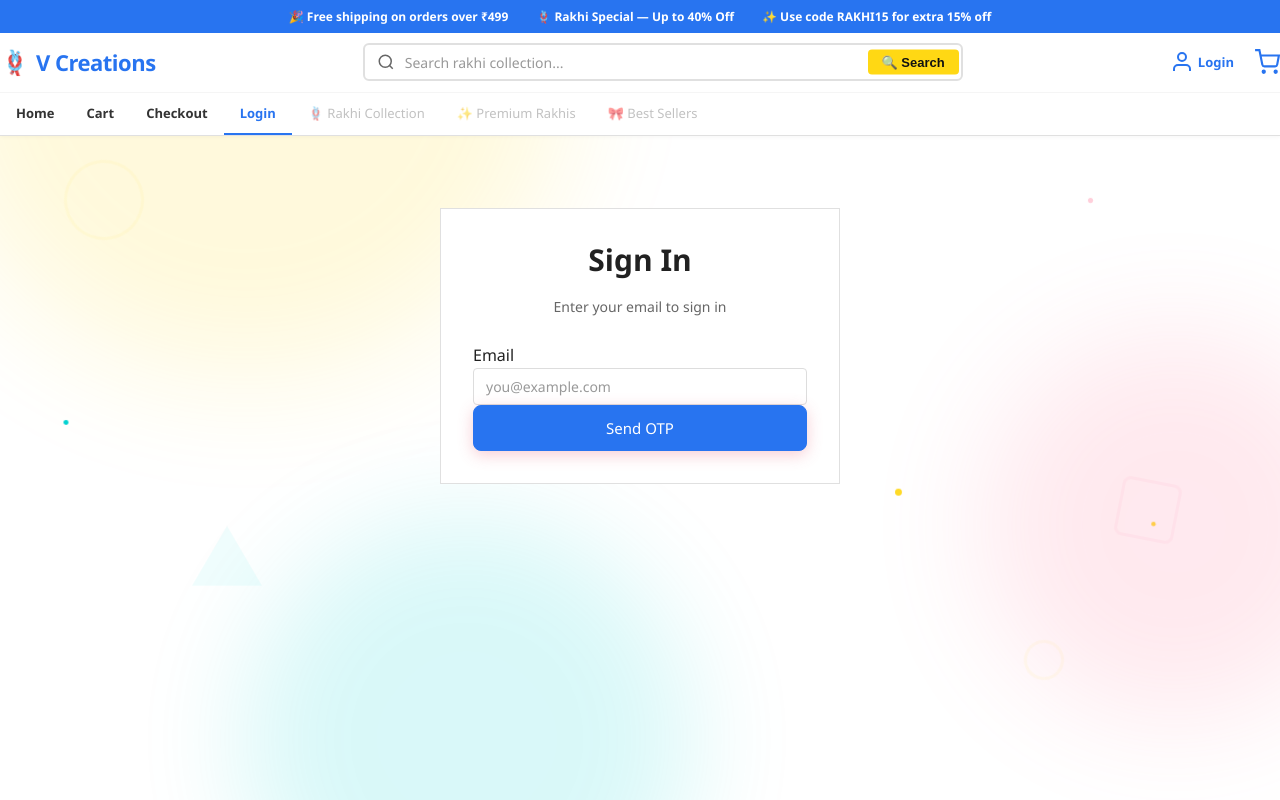
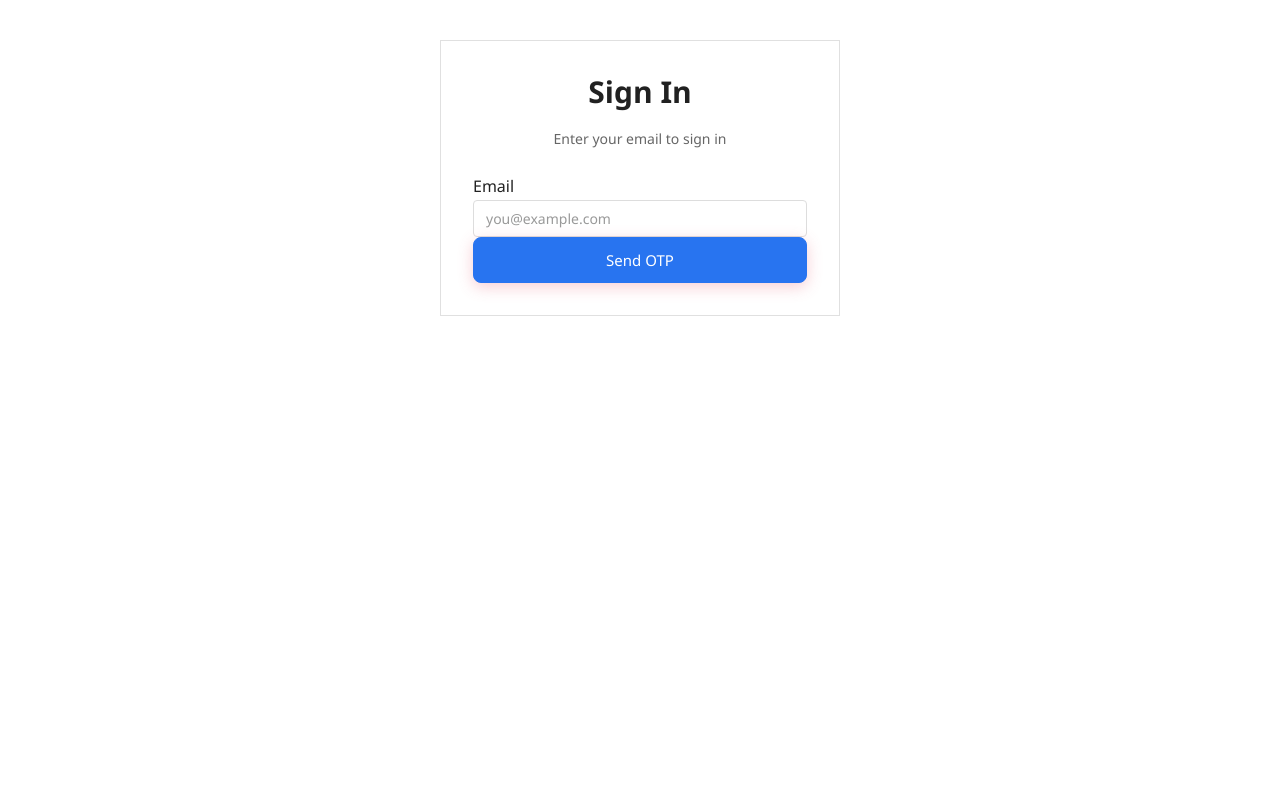
Before and after one commit to Varshith1805/v-creations, a React (Create React App) app in the folder vcreations-frontend/: page /login in a window 1280 px wide. Built offline with nearby package versions, Linux system fonts and the light colour scheme.

Commit message:
Hide navbar, header, decorations on login page

```diff
--- a/vcreations-frontend/src/App.js
+++ b/vcreations-frontend/src/App.js
@@ -70,11 +70,13 @@ function HomeRoute() {
   return userEmail ? <ProductList /> : <Navigate to="/login" replace />;
 }
 
-function App() {
+function AppLayout() {
+  const location = useLocation();
+  const isLogin = location.pathname === "/login";
   return (
-    <CartProvider>
-      <BrowserRouter>
-        <ScrollToTop />
+    <>
+      {!isLogin && (
+        <>
           <div className="floating-shapes" aria-hidden="true">
             <div className="floating-shape floating-shape--circle" />
             <div className="floating-shape floating-shape--square" />
@@ -91,7 +93,9 @@ function App() {
             <div className="floating-blob" />
           </div>
           <Header />
-        <main className="container" style={{position:"relative",zIndex:1,paddingTop:"32px",paddingBottom:"64px"}}>
+        </>
+      )}
+      <main className={isLogin ? "" : "container"} style={isLogin ? {position:"relative",zIndex:1} : {position:"relative",zIndex:1,paddingTop:"32px",paddingBottom:"64px"}}>
         <Routes>
           <Route path="/" element={<HomeRoute />} />
           <Route path="/cart" element={<Cart />} />
@@ -101,6 +105,16 @@ function App() {
           <Route path="/orders" element={<UserOrders />} />
         </Routes>
       </main>
+    </>
+  );
+}
+
+function App() {
+  return (
+    <CartProvider>
+      <BrowserRouter>
+        <ScrollToTop />
+        <AppLayout />
       </BrowserRouter>
     </CartProvider>
   );
```
Lines whose indentation alone changed are shown as unchanged.
